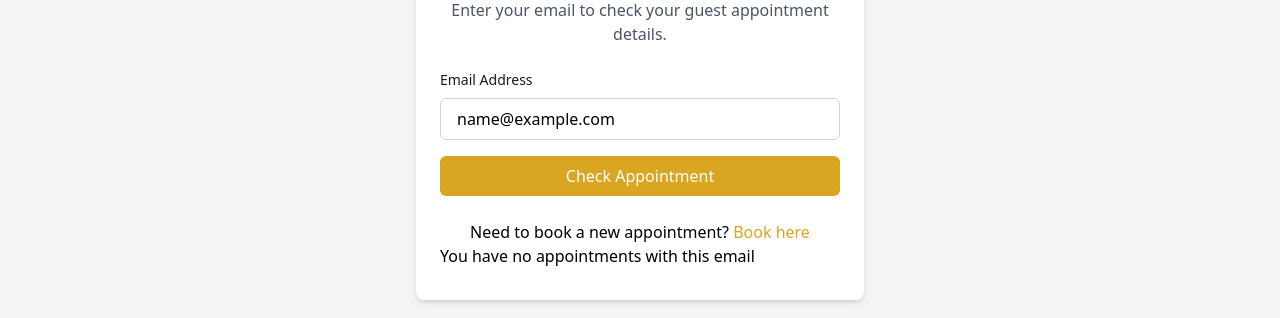
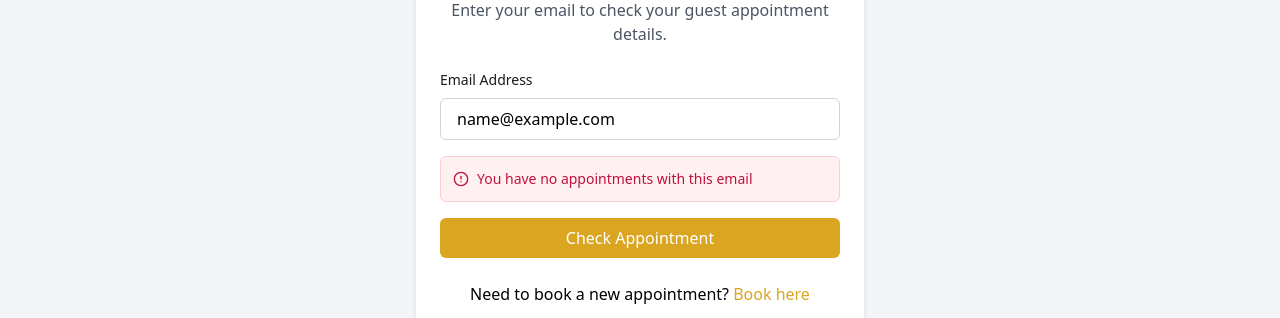
Before and after one commit to Darrenf040/changez-hair-salon, a Next.js app: page /check-appointment in a window 1280 px wide. Both pictures are taken after typing "name@example.com" into the empty fields and a click on the button "Check Appointment". Shown: the part 276-594 px from the top of the page. Built offline with nearby package versions, Linux system fonts and the light colour scheme; no server answers; the database is empty.

Commit message:
edit: check appointment error message

```diff
--- a/app/check-appointment/page.tsx
+++ b/app/check-appointment/page.tsx
@@ -117,6 +117,12 @@ export default function CheckAppointment() {
                   required
                 />
               </div>
+              {message ?
+              <div className="mb-4 p-3 rounded-md bg-rose-50 border border-rose-200 text-rose-700 flex items-center gap-2">
+                <FiAlertCircle />
+                <p className="text-sm">{message}</p>
+              </div>: ""
+              }
               <button
                 type="submit"
                 className="w-full bg-accent hover:bg-opacity-90 text-white font-medium py-2 px-4 rounded-md transition duration-300"
@@ -128,9 +134,6 @@ export default function CheckAppointment() {
             <div className="mt-6 text-center">
             Need to book a new appointment? <Link className="text-accent hover:underline" href={"/book"}>Book here</Link>
             </div>
-            <div>
-              {message}
-            </div>
           </div>
         </div>
 
```
